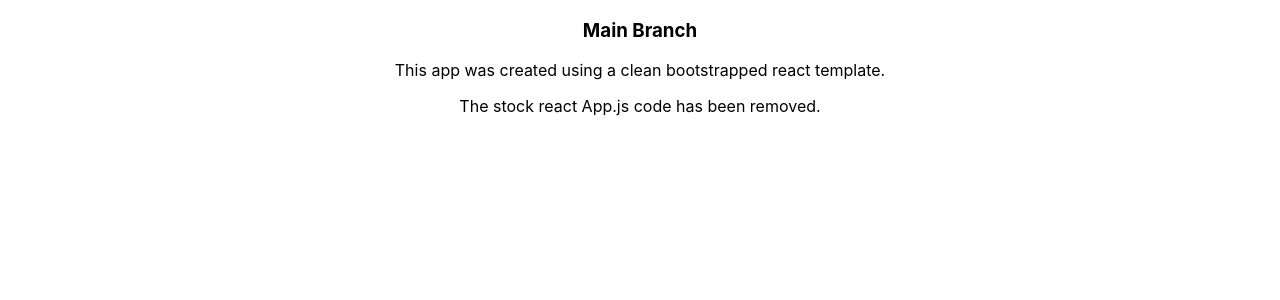
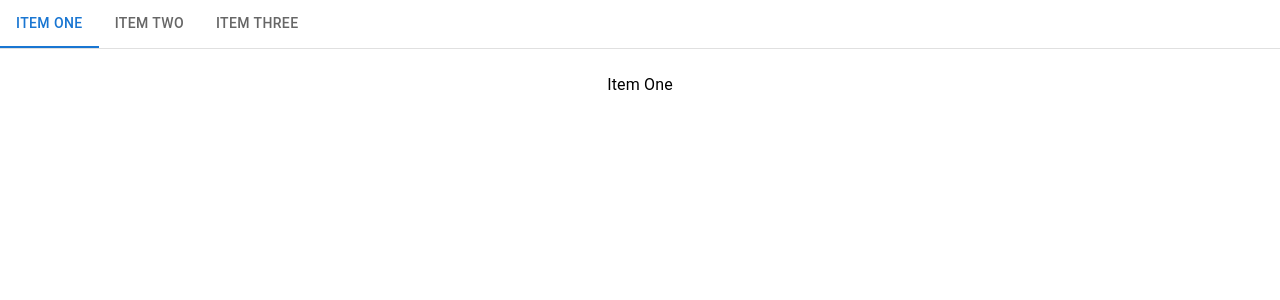
Before and after one commit to Thorn5/react-xover2-project, a React (Create React App) app: page / in a window 1280 px wide. Shown: the top 300 px of the page. Built offline with nearby package versions, Linux system fonts and the light colour scheme.

Commit message:
Update 3 files

```diff
--- a/src/App.js
+++ b/src/App.js
@@ -1,11 +1,10 @@
-import './App.css';
+import "./App.css";
+import BasicTabs from "./components/TabComponent";
 
 function App() {
   return (
     <div className="App">
-    <h3>Main Branch</h3>
-    <p>This app was created using a clean bootstrapped react template.</p>
-    <p>The stock react App.js code has been removed.</p>
+      <BasicTabs />
     </div>
   );
 }
--- a/src/components/NavComponent.js
+++ /dev/null
@@ -1 +0,0 @@
-import React from "react";
--- /dev/null
+++ b/src/components/TabComponent.js
@@ -0,0 +1,71 @@
+import * as React from "react";
+import Tabs from "@mui/material/Tabs";
+import Tab from "@mui/material/Tab";
+import Typography from "@mui/material/Typography";
+import Box from "@mui/material/Box";
+
+interface TabPanelProps {
+  children?: React.ReactNode;
+  index: number;
+  value: number;
+}
+
+function TabPanel(props: TabPanelProps) {
+  const { children, value, index, ...other } = props;
+
+  return (
+    <div
+      role="tabpanel"
+      hidden={value !== index}
+      id={`simple-tabpanel-${index}`}
+      aria-labelledby={`simple-tab-${index}`}
+      {...other}
+    >
+      {value === index && (
+        <Box sx={{ p: 3 }}>
+          <Typography>{children}</Typography>
+        </Box>
+      )}
+    </div>
+  );
+}
+
+function a11yProps(index: number) {
+  return {
+    id: `simple-tab-${index}`,
+    "aria-controls": `simple-tabpanel-${index}`,
+  };
+}
+
+export default function BasicTabs() {
+  const [value, setValue] = React.useState(0);
+
+  const handleChange = (event: React.SyntheticEvent, newValue: number) => {
+    setValue(newValue);
+  };
+
+  return (
+    <Box sx={{ width: "100%" }}>
+      <Box sx={{ borderBottom: 1, borderColor: "divider" }}>
+        <Tabs
+          value={value}
+          onChange={handleChange}
+          aria-label="basic tabs example"
+        >
+          <Tab label="Item One" {...a11yProps(0)} />
+          <Tab label="Item Two" {...a11yProps(1)} />
+          <Tab label="Item Three" {...a11yProps(2)} />
+        </Tabs>
+      </Box>
+      <TabPanel value={value} index={0}>
+        Item One
+      </TabPanel>
+      <TabPanel value={value} index={1}>
+        Item Two
+      </TabPanel>
+      <TabPanel value={value} index={2}>
+        Item Three
+      </TabPanel>
+    </Box>
+  );
+}
```
